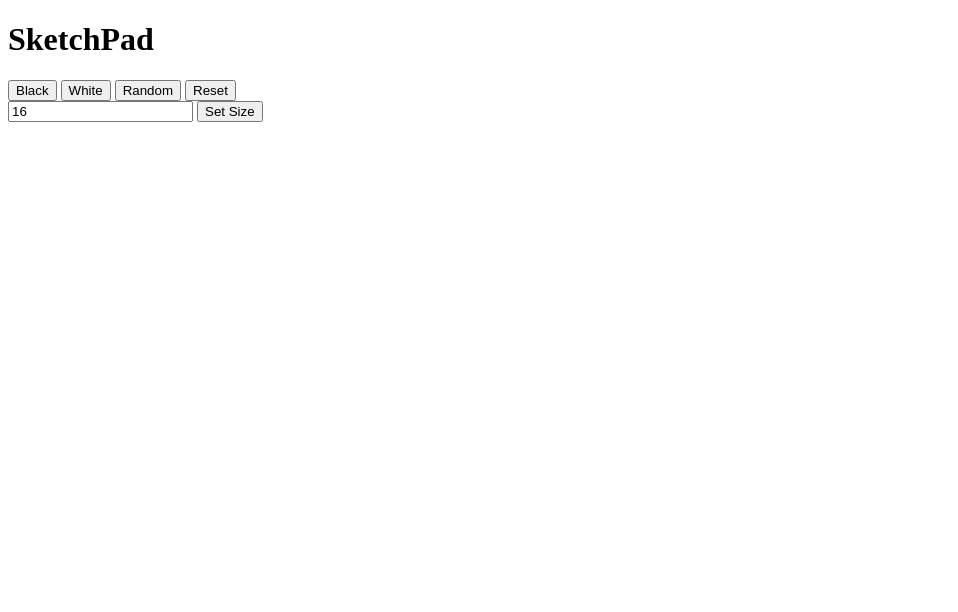
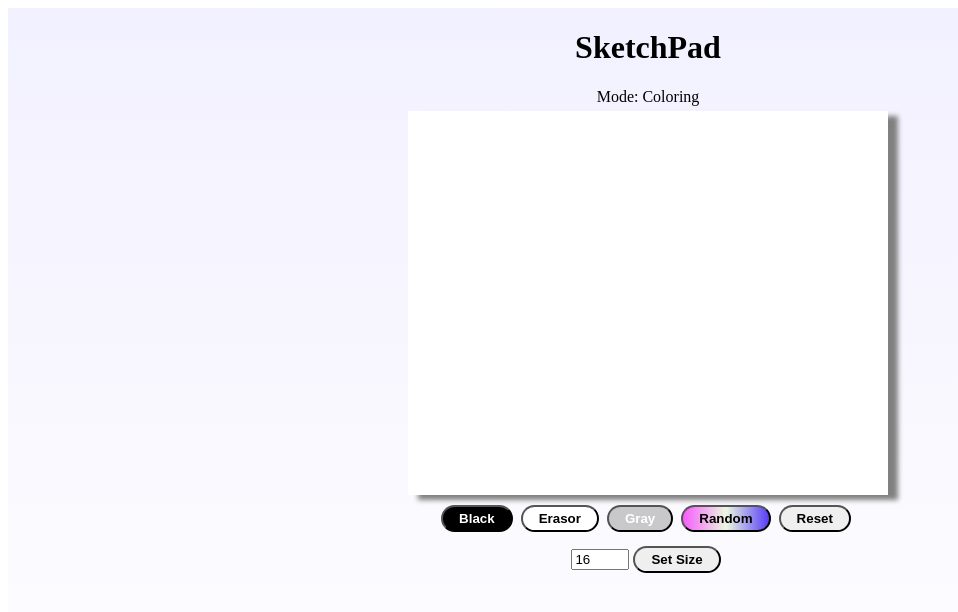
Before and after one commit to quavie19/Etch-A-Sketch, a plain HTML site: page index.html in a window 1280 px wide. Shown: the whole page, without its empty margins (0-958 px from the left). Drawn offline with Linux system fonts and the light colour scheme.

Commit message:
final project

```diff
--- a/index.html
+++ b/index.html
@@ -10,17 +10,25 @@
 <body>
     <div class="flex-container">
         <div class="title"><h1>SketchPad</h1></div>
+        <div class="mode">Mode: Coloring</div>
         <div class="content">
             <div class="board"></div>
             <div class="buttons">
-                <button>Black</button>
-                <button>White</button>
-                <button>Random</button>
-                <button>Reset</button>
+                <button class="black-button" onclick="changeColor('black')">Black</button>
+                <button class='erasor-button'onclick="changeColor('white')">Erasor</button>
+                <button class="gray-button" onclick="changeColor('gray')">Gray</button>
+                <button class = 'random-button'onclick="changeColor('random')">Random</button>
+                <button onclick="resetBoard()">Reset</button>
             </div>
             <div>
-                <input type="text" placeholder="Size of Board" value="16">
+                <input type="text"
+                placeholder="Size of Board"
+                value="16"
+                onchange="changeSize(this.value)">
                 <button>Set Size</button>
+            </div>
+            <div class="error">
+                Input must be between 2 and 100
             </div>
         </div>
     </div>
--- a/script.js
+++ b/script.js
@@ -0,0 +1,62 @@
+let color = 'black'
+let click = true
+
+function populateBoard(size) {
+    let board = document.querySelector('.board')
+    let squares = board.querySelectorAll('div')
+    squares.forEach((div)=>div.remove())
+    board.style.gridTemplateColumns = `repeat(${size}, 1fr)` // makes 16 columns. each column will be 1/16 of the width of the container
+    board.style.gridTemplaterRows = `repeat(${size}, 1fr)` //  makes 16 rows. each row will be 1/16 of the width of the container
+
+    let amount = size * size
+    for (let i = 0; i < amount; i++){
+        let square = document.createElement('div')// as long as i is less than 256 created a fiv named square that is the color blue
+        square.addEventListener('mouseover', colorSquare) // adds an event listener. every time you mouse over a square the background c0lor changes to black
+        square.style.backgroundColor = 'white' //sqaure original background color is white
+        board.insertAdjacentElement('beforeend',square)// appends the blue square to the board
+        }
+}
+
+populateBoard(16)
+
+function changeSize(input) { // will only let user input a value between 2 and 100
+    if (input >= 2 && input <= 100) {
+        document.querySelector('.error').style.display ='none'
+        populateBoard(input)
+    }
+    else {
+        document.querySelector('.error').style.display ='flex'
+    }
+}
+
+function colorSquare() { // function will only draw a square if you click. if you dotn click it stops drawing
+    if (click) {
+        if (color == 'random') {
+            this.style.backgroundColor = `hsl(${Math.random() * 360}, 100%, 50%)`
+        }
+        else {
+            this.style.backgroundColor = color
+        }
+    }
+}
+function changeColor(choice) { // function links to buttons in html. change ccolor function applies to each specific button
+    color = choice
+}
+
+function resetBoard() {
+    let board = document.querySelector('.board')
+    let squares = board.querySelectorAll('div')
+    squares.forEach((div)=>(div.style.backgroundColor='white'))
+}
+
+document.querySelector('body').addEventListener('click', (e) => {
+    if (e.target.tagName != 'BUTTON') {
+        click = !click;
+        if (click) {
+            document.querySelector('.mode').textContent = "Mode: Coloring"
+        }
+        else {
+            document.querySelector('.mode').textContent = "Mode: Not Coloring"
+        }
+    }
+})
--- a/style.css
+++ b/style.css
@@ -0,0 +1,106 @@
+.flex-container{
+    height: 100vh;
+    width: 100vw;
+    display: flex;
+    flex-direction: column;
+    align-items: center;
+    background: linear-gradient(rgba(96,79,252,0.082), white);
+}
+
+
+.board{
+    width: 80%;
+    height: 80%;
+    display: grid;
+    background-color: white;
+    box-shadow: 10px 5px 5px gray;
+}
+.board:hover{
+    cursor: pointer;
+}
+
+.content{
+    display: flex;
+    flex-direction: column;
+    align-items: center;
+    min-width: 300px;
+    min-height: 300px;
+    width: 60vw;
+    height: 60vh;
+    max-height: 600px;
+    max-width: 600px;
+}
+
+.title{
+    display: flex;
+    justify-content: center;
+}
+
+.buttons{
+    margin-top: 10px;
+    margin-bottom: 10px;
+}
+
+button{
+    padding: 0.3em 1.2em;
+    margin: 0 0.3em 0.3em 0;
+    border-radius: 2em;
+    text-decoration: none;
+    font-weight: 600;
+    text-align: center;
+    transition: all 0.2s;
+}
+
+button:hover{
+    cursor: pointer;
+}
+
+.black-button{
+    background-color: black;
+    color: white;
+}
+
+.black-button:hover{
+    background-color: white;
+    color: black;
+}
+
+.gray-button{
+    background-color: rgba(128, 128, 129, 0.411);
+    color: white;
+}
+
+.gray-button:hover{
+    background-color: rgb(95, 95, 95);
+    color: white;
+}
+
+.random-button{
+    background: linear-gradient(0.25turn, #f65cfc, #ebf8e1, #583cf6);
+}
+
+.random-button:hover{
+    background: linear-gradient(0.25turn, #20ff02, #ebf8e1, #aecc03);
+}
+
+.erasor-button{
+    background-color: rgb(255,255,255);
+    color: rgb(0,0,0);
+}
+
+.gray-button:hover{
+    background-color: rgb(95, 95, 95);
+    color: white;
+}
+
+input {
+    width: 50px;
+}
+
+.mode{
+    margin-bottom: 5px;
+}
+
+.error{
+    display: none;
+}
```
